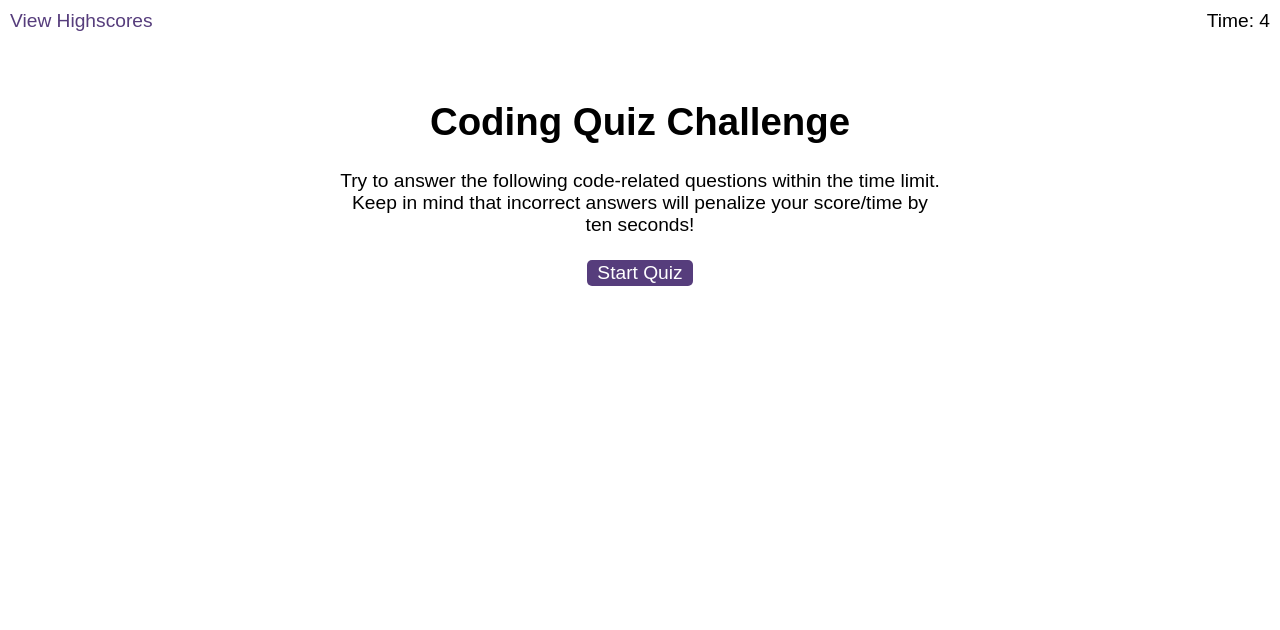
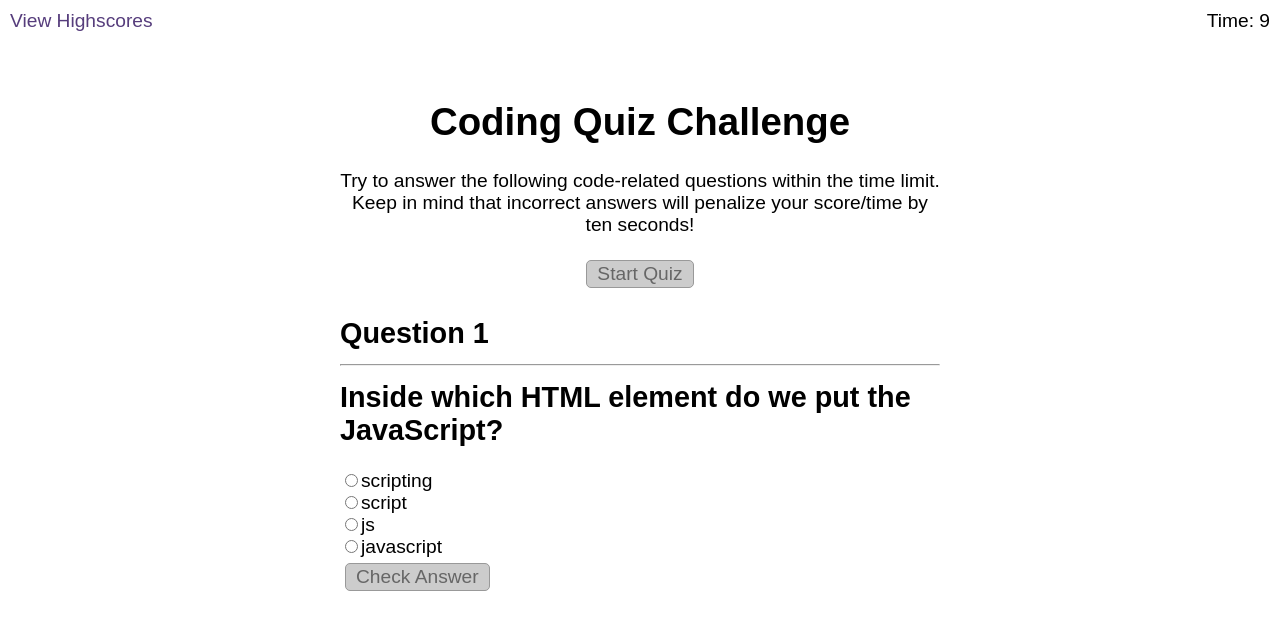
Before and after one commit to leightongrant/Javascript-Quiz, a plain HTML site: page index.html in a window 1280 px wide. Both pictures are taken after a click on the button "Start Quiz". Drawn offline with Linux system fonts and the light colour scheme.

Commit message:
adds showForm method

```diff
--- a/assets/css/styles.css
+++ b/assets/css/styles.css
@@ -32,6 +32,14 @@ button:hover {
 
 .choices button {
   display: block;
+}
+
+button:disabled,
+button[disabled] {
+  border: 1px solid #999999;
+  background-color: #cccccc;
+  color: #666666;
+  cursor: not-allowed;
 }
 
 input[type="text"] {
--- /dev/null
+++ b/assets/js/index.js
@@ -0,0 +1,11 @@
+// Imports
+import { quiz } from "./modules/logic.js";
+//const quiz = require('./modules/logic.js');
+
+
+// Show questions and answers
+const start = document.querySelector('#start');
+start.addEventListener('click', () => {
+    //document.querySelector('#questions').setAttribute('class', 'show');
+    quiz.startQuiz();
+});
--- a/assets/js/logic.js
+++ /dev/null
@@ -1,25 +0,0 @@
-// Imports
-import { questions } from "./modules/questions.js";
-
-// Quiz object
-const quiz = {
-    questions: questions,
-    duration: 10,
-    question: 0,
-    score: 0,
-    startTimer () {
-        let timeDisplay = document.querySelector('#time');
-
-        const countdown = () => {
-            timeDisplay.innerText = this.duration;
-            this.duration -= 1;
-            if (this.duration < 0) {
-                clearInterval(clearTimer);
-            }
-        };
-        let clearTimer = setInterval(countdown, 1000);
-    }
-};
-
-
-console.log(quiz.startTimer());
--- /dev/null
+++ b/assets/js/modules/logic.js
@@ -0,0 +1,93 @@
+// Imports
+import { questions } from "./questions.js";
+//const questions = require('./questions.js');
+
+// Quiz object
+const quiz = {
+    questions: questions,
+    duration: 10,
+    question: 0,
+    score: 0,
+    startTimer () {
+        let timeDisplay = document.querySelector('#time');
+
+        const countdown = () => {
+            timeDisplay.innerText = this.duration;
+            this.duration--;
+            if (this.duration < 0) {
+                clearInterval(clearTimer);
+                // Shows final score if timer runs out
+                document.querySelector('#questions').setAttribute('class', 'hide');
+                document.querySelector('#end-screen').setAttribute('class', 'show');
+                document.querySelector('#final-score').textContent = this.score;
+
+            } else {
+                document.querySelector('#start').disabled = true;
+            }
+        };
+        let clearTimer = setInterval(countdown, 1000);
+    },
+    showForm () {
+        // Display question
+        document.querySelector('#question-title').innerHTML = `Question ${this.question + 1}<br><hr>${this.questions[this.question][1]}`;
+
+        // Generate Answer Choices
+        const choices = document.querySelector('#choices');
+        let answerChoices = "<form>";
+        this.questions[this.question][2].forEach((q) => {
+            answerChoices += `<input type="radio" name="${this.questions[this.question][0]}" id="ans-${q}" value="${q}"><label for="${q}">${q}</label><br>`;
+        });
+        answerChoices += "<button type='submit' class='submit'>Check Answer</button>";
+        answerChoices += "</form>";
+        choices.innerHTML = answerChoices;
+
+        // Check Answer
+        const checkAnswer = document.querySelector('.submit');
+        // Disable button until answer is chosen
+        checkAnswer.disabled = true;
+        // Enable button if answer selected
+        const choiceName = document.querySelectorAll(`[name="${this.questions[this.question][0]}"]`);
+        choiceName.forEach((choice) => {
+            choice.addEventListener('click', () => {
+                checkAnswer.disabled = false;
+            });
+        });
+        // Get value from selected answer
+        checkAnswer.addEventListener('click', (event) => {
+            event.preventDefault();
+            choiceName.forEach((choice) => {
+                choice.checked ? console.log(choice.value) : null;
+            });
+
+            // Increment proper to select next question
+            this.question++;
+
+            // Call buildFrom until quiz is finished
+            if (this.question < 2) {
+                this.showForm();
+            } else {
+                //Shows final score if all questions answered
+                document.querySelector('#questions').setAttribute('class', 'hide');
+                document.querySelector('#end-screen').setAttribute('class', 'show');
+                document.querySelector('#final-score').textContent = this.score;
+            }
+
+
+
+        });
+    },
+
+    startQuiz () {
+        // Sets the question property back to zero
+        this.question = 0;
+        // Display form
+        this.showForm();
+        // Start timer
+        this.startTimer();
+    }
+};
+
+
+export { quiz };
+
+//module.exports = quiz
--- a/assets/js/modules/questions.js
+++ b/assets/js/modules/questions.js
@@ -4,3 +4,4 @@ const questions = [
 ];
 
 export { questions };
+//module.exports = questions;
--- a/index.html
+++ b/index.html
@@ -8,7 +8,7 @@
   <title>Coding Quiz</title>
 
   <link rel="stylesheet" href="./assets/css/styles.css" />
-  <script src="./assets/js/logic.js" type="module" defer></script>
+  <script src="./assets/js/index.js" type="module" defer></script>
 </head>
 
 <body>
@@ -27,7 +27,7 @@
       <button id="start">Start Quiz</button>
     </div>
 
-    <div id="questions" class="hide">
+    <div id="questions" class="">
       <h2 id="question-title"></h2>
       <div id="choices" class="choices"></div>
     </div>
```
